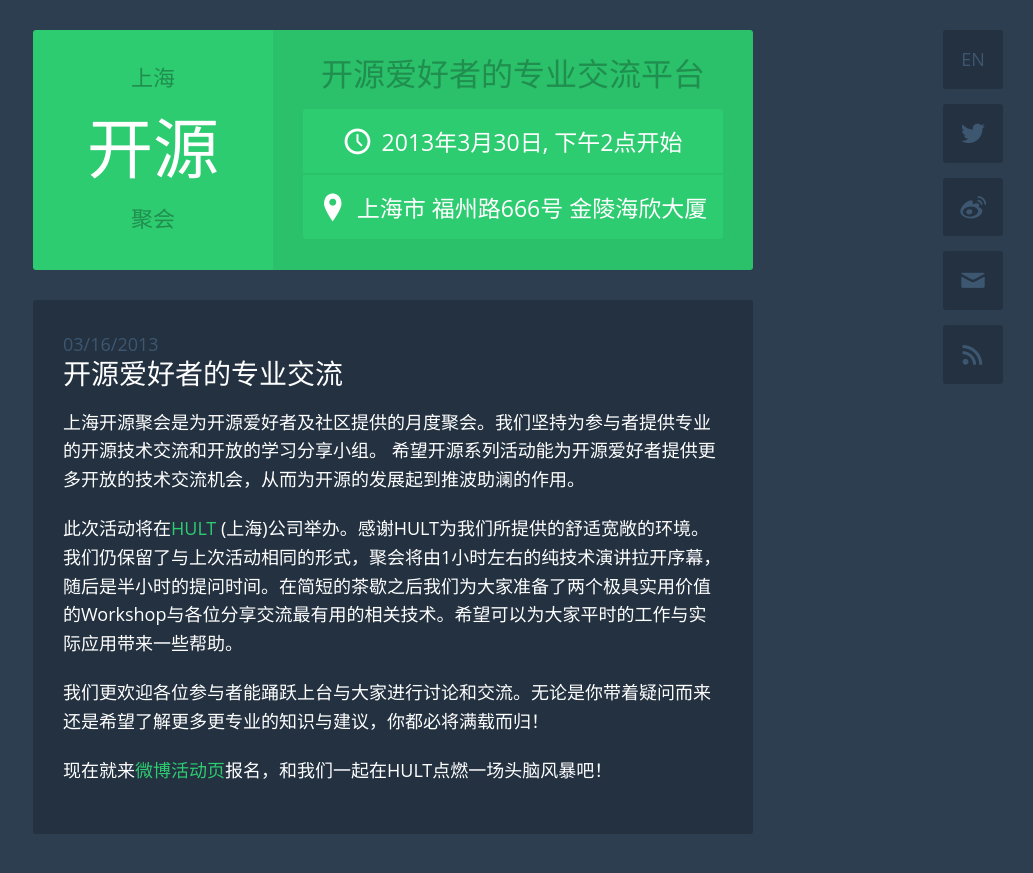
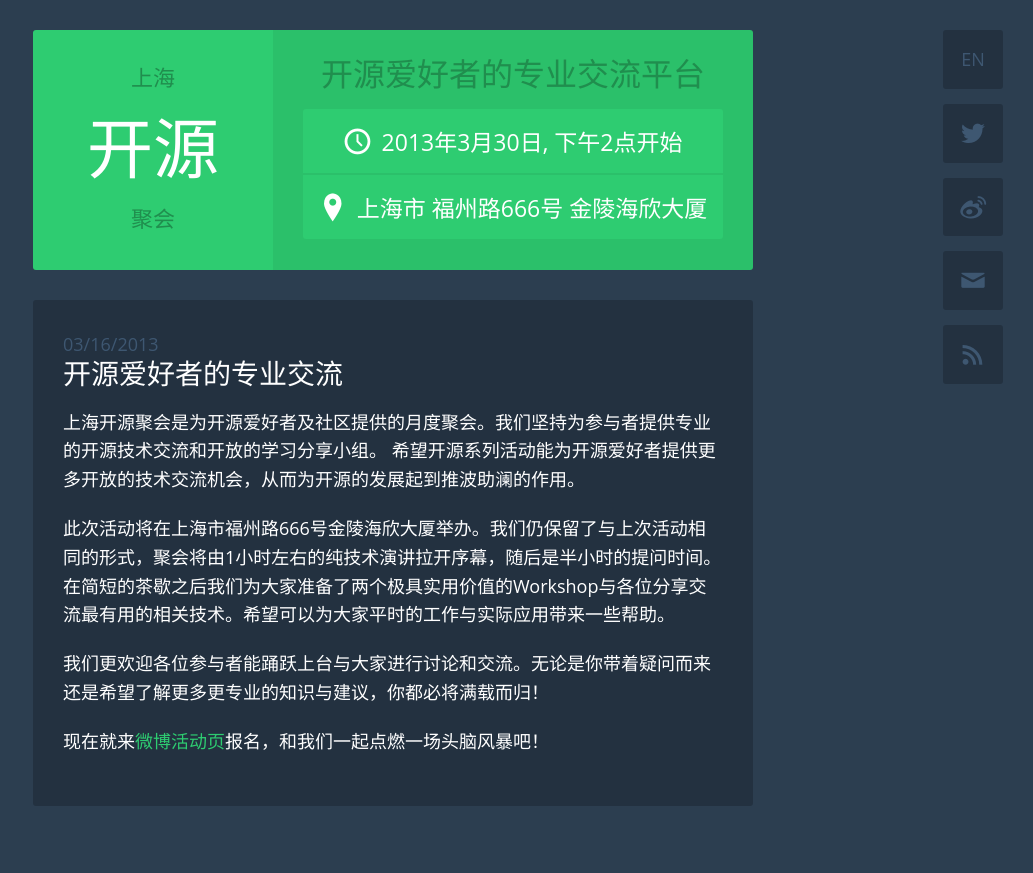
Before and after one commit to Wiredcraft/shanghaios, a Jekyll site: the page built from _posts/cn/2013-03-16-kaiyuan-aihaozhe-kaishi.md, in a window 1280 px wide. Shown: the top 873 px of the page, without its empty margins (247-1280 px from the left). Built offline with Jekyll 4.4.1, drawn with Linux system fonts in a browser that asks for light colours; comment, search, counter and statistics services are not loaded.

Commit message:
update chinese post

```diff
--- a/_posts/cn/2013-03-16-kaiyuan-aihaozhe-kaishi.md
+++ b/_posts/cn/2013-03-16-kaiyuan-aihaozhe-kaishi.md
@@ -7,8 +7,8 @@ lang: cn
 
 上海开源聚会是为开源爱好者及社区提供的月度聚会。我们坚持为参与者提供专业的开源技术交流和开放的学习分享小组。 希望开源系列活动能为开源爱好者提供更多开放的技术交流机会，从而为开源的发展起到推波助澜的作用。
 
-此次活动将在[HULT](http://www.hult.edu/) (上海)公司举办。感谢HULT为我们所提供的舒适宽敞的环境。我们仍保留了与上次活动相同的形式，聚会将由1小时左右的纯技术演讲拉开序幕，随后是半小时的提问时间。在简短的茶歇之后我们为大家准备了两个极具实用价值的Workshop与各位分享交流最有用的相关技术。希望可以为大家平时的工作与实际应用带来一些帮助。
+此次活动将在上海市福州路666号金陵海欣大厦举办。我们仍保留了与上次活动相同的形式，聚会将由1小时左右的纯技术演讲拉开序幕，随后是半小时的提问时间。在简短的茶歇之后我们为大家准备了两个极具实用价值的Workshop与各位分享交流最有用的相关技术。希望可以为大家平时的工作与实际应用带来一些帮助。
 
 我们更欢迎各位参与者能踊跃上台与大家进行讨论和交流。无论是你带着疑问而来还是希望了解更多更专业的知识与建议，你都必将满载而归！
 
-现在就来[微博活动页](http://event.weibo.com/785012)报名，和我们一起在HULT点燃一场头脑风暴吧！
+现在就来[微博活动页](http://event.weibo.com/785012)报名，和我们一起点燃一场头脑风暴吧！
```
